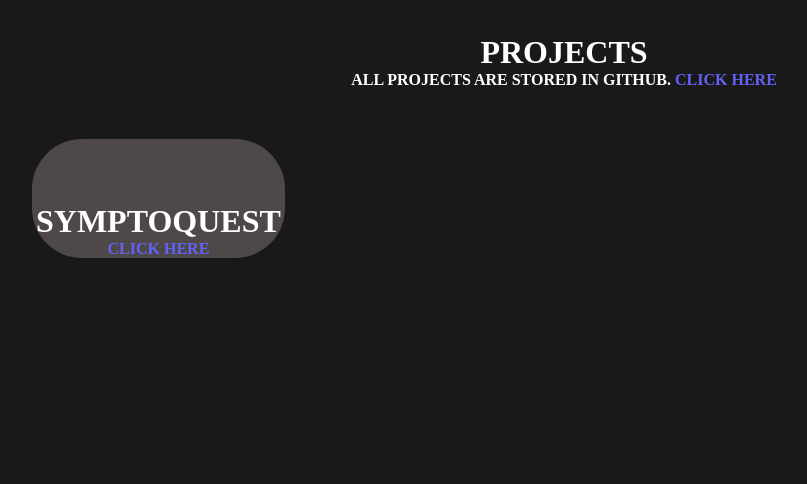
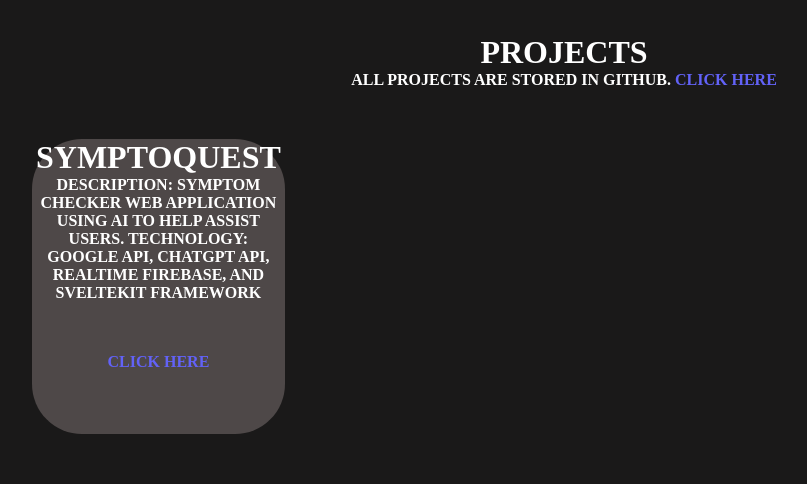
Before and after one commit to sttvbn/web-portfolio, a SvelteKit app: page /home in a window 1280 px wide. Shown: the part 2120-2604 px from the top of the page, without its empty margins (76-883 px from the left). Built offline with nearby package versions, Linux system fonts and the light colour scheme.

Commit message:
new updates

```diff
--- a/src/routes/home/+page.svelte
+++ b/src/routes/home/+page.svelte
@@ -49,10 +49,16 @@
             <p1> All projects are stored in Github. </p1> <a href = "https://github.com/sttvbn"> Click here</a>
         </div>
 
-        <div class = display-wrapper>
+        <div class = "display-wrapper">
             <div class = "display">
                 <h1>SymptoQuest</h1>
-                <a href = "https://sympto-quest-phi.vercel.app/"> Click Here</a>
+                <div class = "project-info">
+                    <p1>Description: Symptom checker web application using AI to help assist users.</p1>
+                    <p2>Technology: Google API, Chatgpt API, Realtime Firebase, and Sveltekit Framework</p2>
+                </div>
+                <div class = "display-link">
+                    <a href = "https://sympto-quest-phi.vercel.app/"> Click Here</a>
+                </div>
             </div>
         </div>
     </div>
@@ -267,13 +273,16 @@
     }
 
     .display-wrapper{
-        padding-top: 5%;
+        padding-bottom: 5%;
         background-color:rgb(78, 72, 72);
         border-radius: 50px;
         width: 20%;
-        margin:auto;
         margin-top: 50px;
         margin-left: 100px;
+    }
+
+    .display-link{
+        margin-top: 20%;
     }
 
 
```
